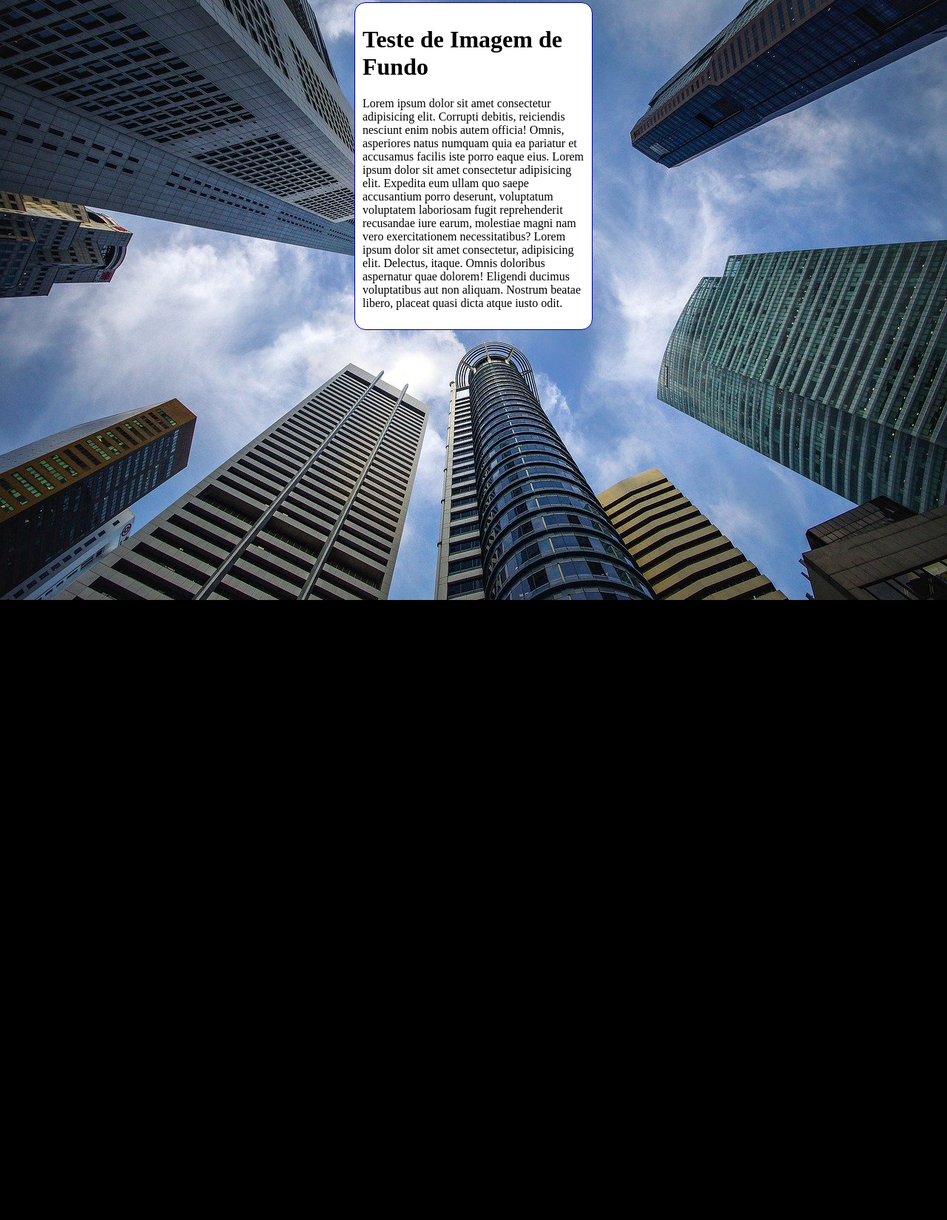
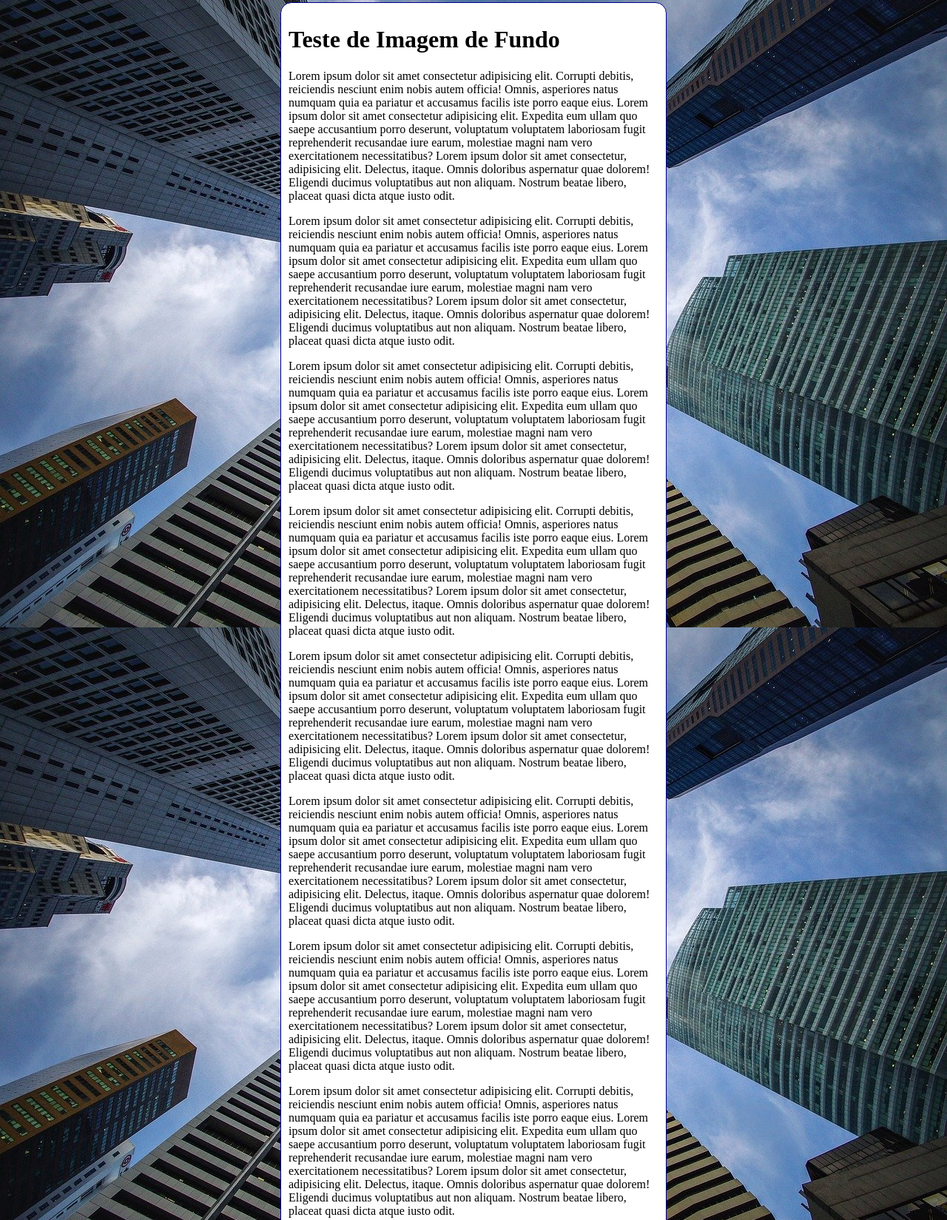
Before and after one commit to NicHazi/HTML, a plain HTML site: page aulas/módulo-03/ex001/fundo006.html in a window 1280 px wide. Shown: the part 5-1654 px from the top of the page at 74% size. Before the commit the page ends 816 px from the top, so only its background shows below. Drawn offline with Linux system fonts and the light colour scheme.

Commit message:
adicionei uma pasta

```diff
--- a/aulas/módulo-03/ex001/fundo006.html
+++ b/aulas/módulo-03/ex001/fundo006.html
@@ -11,11 +11,12 @@
             background-position: center top;
             height: 100vh;
             background-size: cover;
+            background-attachment: fixed;
         }
 
         main{
             background-color: white;
-            width: 300px;
+            max-width: 500px;
             border-radius: 15px;
             margin: auto;
             padding: 10px;
@@ -27,6 +28,14 @@
     <main>
         <h1>Teste de Imagem de Fundo</h1>
         <p>Lorem ipsum dolor sit amet consectetur adipisicing elit. Corrupti debitis, reiciendis nesciunt enim nobis autem officia! Omnis, asperiores natus numquam quia ea pariatur et accusamus facilis iste porro eaque eius. Lorem ipsum dolor sit amet consectetur adipisicing elit. Expedita eum ullam quo saepe accusantium porro deserunt, voluptatum voluptatem laboriosam fugit reprehenderit recusandae iure earum, molestiae magni nam vero exercitationem necessitatibus? Lorem ipsum dolor sit amet consectetur, adipisicing elit. Delectus, itaque. Omnis doloribus aspernatur quae dolorem! Eligendi ducimus voluptatibus aut non aliquam. Nostrum beatae libero, placeat quasi dicta atque iusto odit.</p>
+        <p>Lorem ipsum dolor sit amet consectetur adipisicing elit. Corrupti debitis, reiciendis nesciunt enim nobis autem officia! Omnis, asperiores natus numquam quia ea pariatur et accusamus facilis iste porro eaque eius. Lorem ipsum dolor sit amet consectetur adipisicing elit. Expedita eum ullam quo saepe accusantium porro deserunt, voluptatum voluptatem laboriosam fugit reprehenderit recusandae iure earum, molestiae magni nam vero exercitationem necessitatibus? Lorem ipsum dolor sit amet consectetur, adipisicing elit. Delectus, itaque. Omnis doloribus aspernatur quae dolorem! Eligendi ducimus voluptatibus aut non aliquam. Nostrum beatae libero, placeat quasi dicta atque iusto odit.</p>
+        <p>Lorem ipsum dolor sit amet consectetur adipisicing elit. Corrupti debitis, reiciendis nesciunt enim nobis autem officia! Omnis, asperiores natus numquam quia ea pariatur et accusamus facilis iste porro eaque eius. Lorem ipsum dolor sit amet consectetur adipisicing elit. Expedita eum ullam quo saepe accusantium porro deserunt, voluptatum voluptatem laboriosam fugit reprehenderit recusandae iure earum, molestiae magni nam vero exercitationem necessitatibus? Lorem ipsum dolor sit amet consectetur, adipisicing elit. Delectus, itaque. Omnis doloribus aspernatur quae dolorem! Eligendi ducimus voluptatibus aut non aliquam. Nostrum beatae libero, placeat quasi dicta atque iusto odit.</p>
+        <p>Lorem ipsum dolor sit amet consectetur adipisicing elit. Corrupti debitis, reiciendis nesciunt enim nobis autem officia! Omnis, asperiores natus numquam quia ea pariatur et accusamus facilis iste porro eaque eius. Lorem ipsum dolor sit amet consectetur adipisicing elit. Expedita eum ullam quo saepe accusantium porro deserunt, voluptatum voluptatem laboriosam fugit reprehenderit recusandae iure earum, molestiae magni nam vero exercitationem necessitatibus? Lorem ipsum dolor sit amet consectetur, adipisicing elit. Delectus, itaque. Omnis doloribus aspernatur quae dolorem! Eligendi ducimus voluptatibus aut non aliquam. Nostrum beatae libero, placeat quasi dicta atque iusto odit.</p>
+        <p>Lorem ipsum dolor sit amet consectetur adipisicing elit. Corrupti debitis, reiciendis nesciunt enim nobis autem officia! Omnis, asperiores natus numquam quia ea pariatur et accusamus facilis iste porro eaque eius. Lorem ipsum dolor sit amet consectetur adipisicing elit. Expedita eum ullam quo saepe accusantium porro deserunt, voluptatum voluptatem laboriosam fugit reprehenderit recusandae iure earum, molestiae magni nam vero exercitationem necessitatibus? Lorem ipsum dolor sit amet consectetur, adipisicing elit. Delectus, itaque. Omnis doloribus aspernatur quae dolorem! Eligendi ducimus voluptatibus aut non aliquam. Nostrum beatae libero, placeat quasi dicta atque iusto odit.</p>
+        <p>Lorem ipsum dolor sit amet consectetur adipisicing elit. Corrupti debitis, reiciendis nesciunt enim nobis autem officia! Omnis, asperiores natus numquam quia ea pariatur et accusamus facilis iste porro eaque eius. Lorem ipsum dolor sit amet consectetur adipisicing elit. Expedita eum ullam quo saepe accusantium porro deserunt, voluptatum voluptatem laboriosam fugit reprehenderit recusandae iure earum, molestiae magni nam vero exercitationem necessitatibus? Lorem ipsum dolor sit amet consectetur, adipisicing elit. Delectus, itaque. Omnis doloribus aspernatur quae dolorem! Eligendi ducimus voluptatibus aut non aliquam. Nostrum beatae libero, placeat quasi dicta atque iusto odit.</p>
+        <p>Lorem ipsum dolor sit amet consectetur adipisicing elit. Corrupti debitis, reiciendis nesciunt enim nobis autem officia! Omnis, asperiores natus numquam quia ea pariatur et accusamus facilis iste porro eaque eius. Lorem ipsum dolor sit amet consectetur adipisicing elit. Expedita eum ullam quo saepe accusantium porro deserunt, voluptatum voluptatem laboriosam fugit reprehenderit recusandae iure earum, molestiae magni nam vero exercitationem necessitatibus? Lorem ipsum dolor sit amet consectetur, adipisicing elit. Delectus, itaque. Omnis doloribus aspernatur quae dolorem! Eligendi ducimus voluptatibus aut non aliquam. Nostrum beatae libero, placeat quasi dicta atque iusto odit.</p>
+        <p>Lorem ipsum dolor sit amet consectetur adipisicing elit. Corrupti debitis, reiciendis nesciunt enim nobis autem officia! Omnis, asperiores natus numquam quia ea pariatur et accusamus facilis iste porro eaque eius. Lorem ipsum dolor sit amet consectetur adipisicing elit. Expedita eum ullam quo saepe accusantium porro deserunt, voluptatum voluptatem laboriosam fugit reprehenderit recusandae iure earum, molestiae magni nam vero exercitationem necessitatibus? Lorem ipsum dolor sit amet consectetur, adipisicing elit. Delectus, itaque. Omnis doloribus aspernatur quae dolorem! Eligendi ducimus voluptatibus aut non aliquam. Nostrum beatae libero, placeat quasi dicta atque iusto odit.</p>
+        <p>Lorem ipsum dolor sit amet consectetur adipisicing elit. Corrupti debitis, reiciendis nesciunt enim nobis autem officia! Omnis, asperiores natus numquam quia ea pariatur et accusamus facilis iste porro eaque eius. Lorem ipsum dolor sit amet consectetur adipisicing elit. Expedita eum ullam quo saepe accusantium porro deserunt, voluptatum voluptatem laboriosam fugit reprehenderit recusandae iure earum, molestiae magni nam vero exercitationem necessitatibus? Lorem ipsum dolor sit amet consectetur, adipisicing elit. Delectus, itaque. Omnis doloribus aspernatur quae dolorem! Eligendi ducimus voluptatibus aut non aliquam. Nostrum beatae libero, placeat quasi dicta atque iusto odit.</p>
     </main>
 </body>
 </html>
```
Also changed, not shown: praticando/testes/index.html (added, +23 -0 lines), praticando/testes/bugdroid.png (added).
